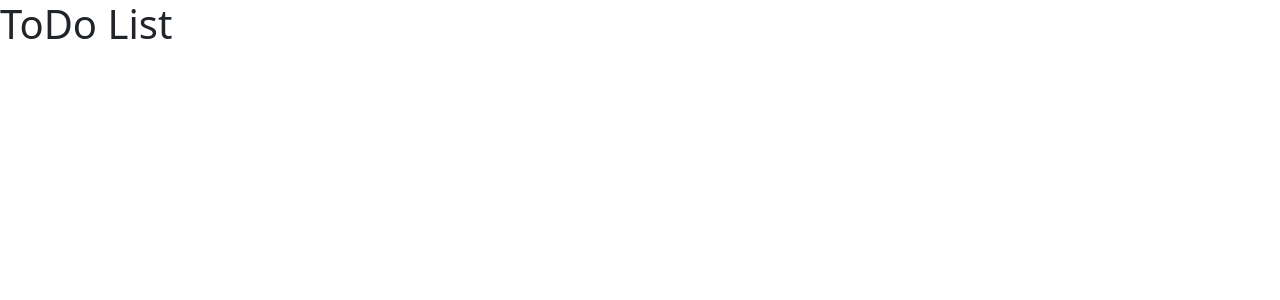
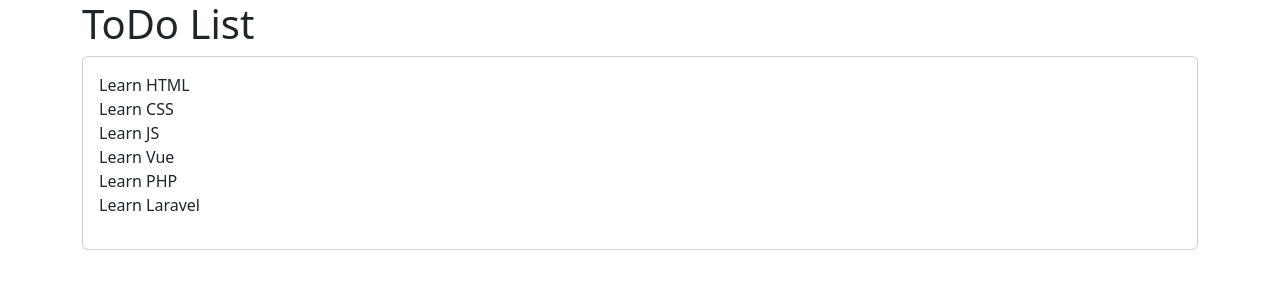
Before and after one commit to alessiaBer/php-todo-list-json, a PHP site: page / in a window 1280 px wide. Shown: the top 300 px of the page. Run offline with PHP 8.4, Linux system fonts and the light colour scheme.

Commit message:
[print] tasks on screen

```diff
--- a/app.js
+++ b/app.js
@@ -2,8 +2,15 @@ const { createApp } = Vue
 
 createApp({
     data() {
-      return {
-        message: 'Hello Vue!'
-      }
+        return {
+            tasks: null,
+        }
+    },
+    mounted() {
+        axios.get('getTasks.php')
+        .then(response => {
+            //console.log(response.data);
+            this.tasks = response.data;
+        })
     }
 }).mount('#app')
--- /dev/null
+++ b/getTasks.php
@@ -0,0 +1,9 @@
+<?php
+
+$tasksJsonString = file_get_contents('tasks.json');
+
+echo $tasksJsonString;
+
+
+
+?>
--- a/index.php
+++ b/index.php
@@ -13,7 +13,18 @@
 <body>
 
     <div id="app">
-        <h1>ToDo List</h1>
+        <div class="container">
+           <h1>ToDo List</h1>
+           <div class="card">
+            <div class="card-body">
+                <ul class="list-unstyled">
+                    <li v-for="task in tasks">
+                        {{task}}
+                    </li>
+                </ul>
+            </div>
+           </div>
+        </div>
     </div>
 
 
--- /dev/null
+++ b/tasks.json
@@ -0,0 +1,8 @@
+[
+    "Learn HTML",
+    "Learn CSS",
+    "Learn JS",
+    "Learn Vue",
+    "Learn PHP",
+    "Learn Laravel"
+]
```
